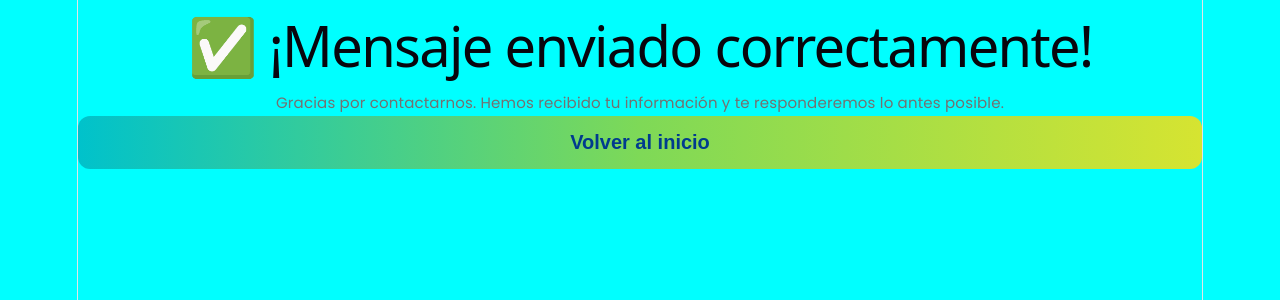
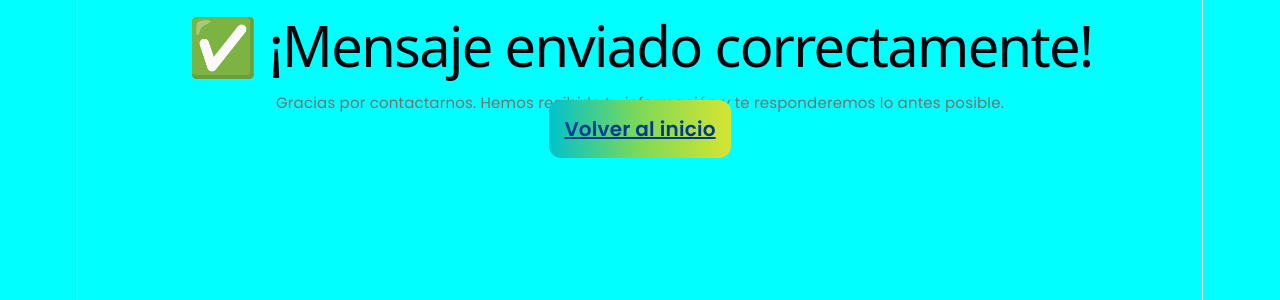
Before and after one commit to LilyBrench/miwebdespensaenlinea, a React (Vite) app: page /gracias in a window 1280 px wide. Shown: the top 300 px of the page. Built offline with nearby package versions, Linux system fonts and the light colour scheme.

Commit message:
Actualizacion de pagina de agradecimiento y boton volver al inicio

```diff
--- a/src/components/Gracias/Gracias.jsx
+++ b/src/components/Gracias/Gracias.jsx
@@ -1,4 +1,5 @@
 import styles from "./Gracias.module.css";
+
 
 const Gracias = () => {
   return (
@@ -10,14 +11,14 @@ const Gracias = () => {
       </p>
 
 
-<button
 
-  type="submit"
-    href="https://midespensa-enlinea.netlify.app/"
-    className={styles.btnEnviar}
-  >
-    Volver al inicio
-</button>
+
+
+  <a href="https://midespensa-enlinea.netlify.app/"
+  className={styles.btnEnviar}
+>
+  Volver al inicio
+</a>
 </div>
   );
 
```
